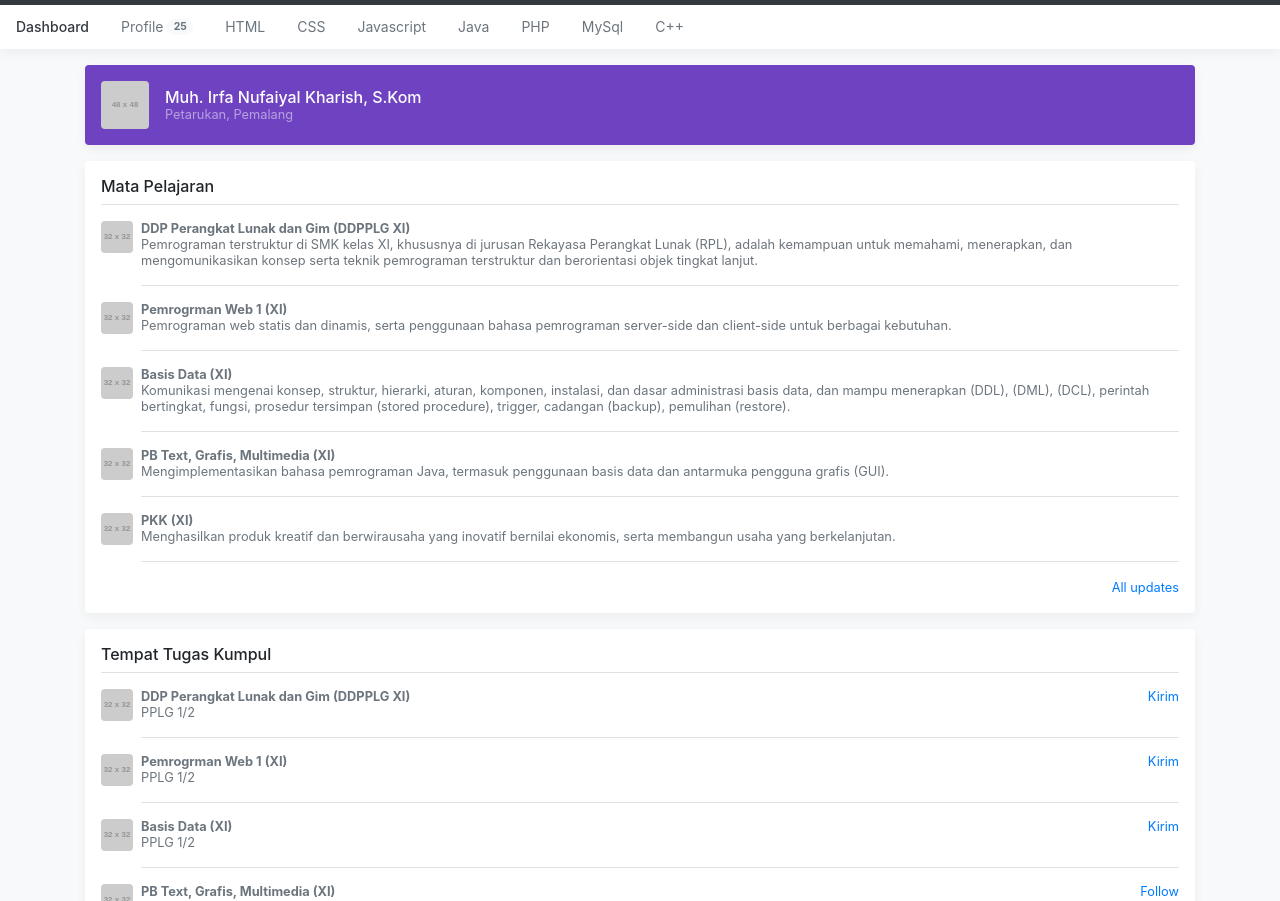
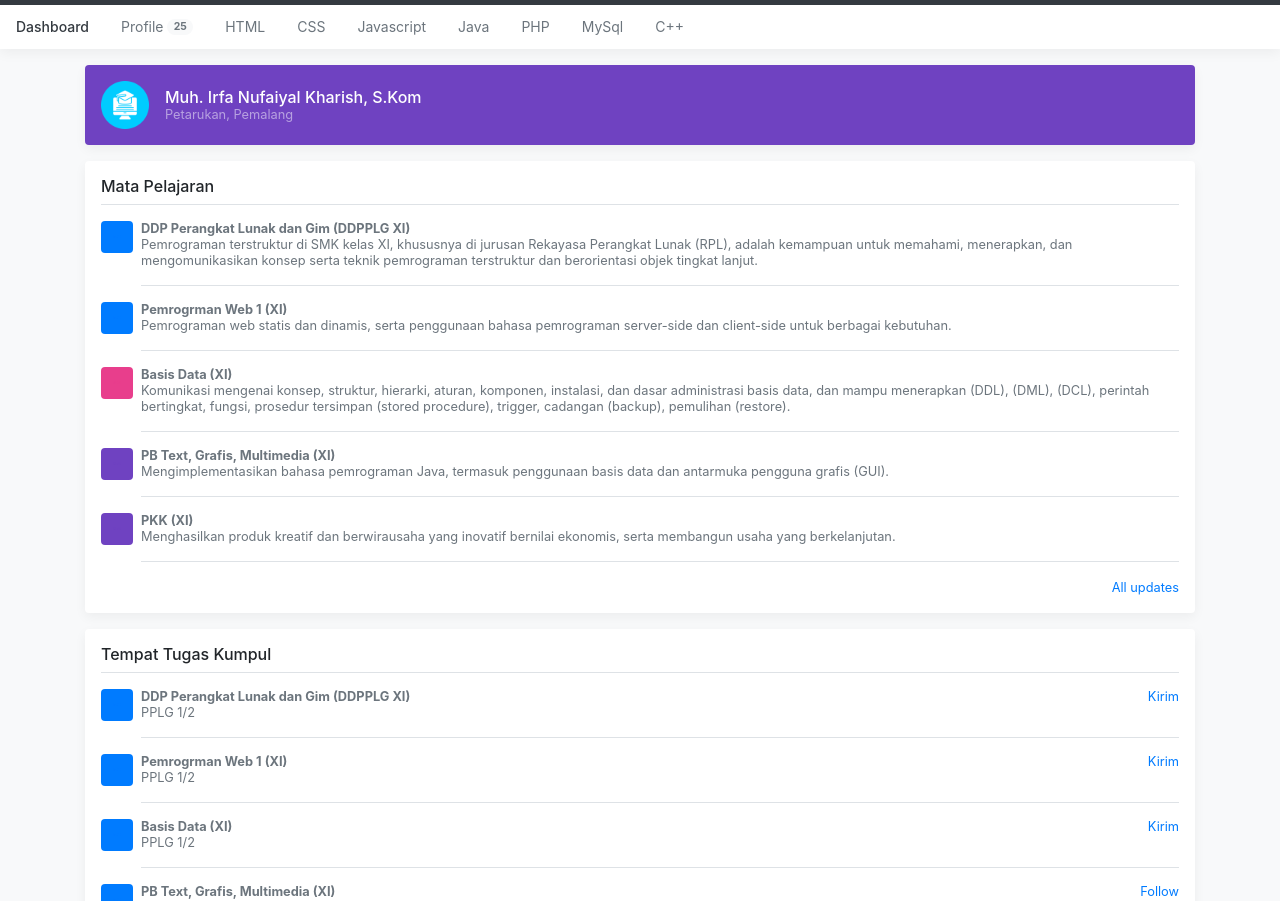
Before and after one commit to codemetik/codemetik.github.io, a plain HTML site: page index.html in a window 1280 px wide. Shown: the part 51-952 px from the top of the page. Drawn offline with nearby package versions, Linux system fonts and the light colour scheme; placeholder pictures from the web are drawn by us.

Commit message:
Update index.html

```diff
--- a/index.html
+++ b/index.html
@@ -3,34 +3,23 @@
   <head>
     <meta charset="utf-8">
     <meta name="viewport" content="width=device-width, initial-scale=1, shrink-to-fit=no">
-    <meta name="description" content="Situs Elearning Dinamis">
-    <meta name="author" content="Muh. Irfa Nufaiyal Kharish, S.Kom">
+    <meta name="description" content="">
+    <meta name="author" content="">
+    <link rel="icon" href="assets/img/icon-e.png">
+
     <title>Elearning Sites</title>
 
     <!-- Bootstrap core CSS -->
-    <link href="https://cdn.jsdelivr.net/npm/bootstrap@4.6.0/dist/css/bootstrap.min.css" rel="stylesheet">
+    <link href="dist/css/bootstrap.min.css" rel="stylesheet">
+
     <!-- Custom styles for this template -->
     <link href="offcanvas.css" rel="stylesheet">
-    <style>
-      .bg-purple {
-        background-color: #6f42c1 !important;
-      }
-      .box-shadow {
-        box-shadow: 0 .25rem .75rem rgba(0, 0, 0, .05);
-      }
-      .rounded {
-        border-radius: .25rem!important;
-      }
-      .lh-100 {
-        line-height: 1;
-      }
-    </style>
   </head>
 
   <body class="bg-light">
 
     <nav class="navbar navbar-expand-md fixed-top navbar-dark bg-dark">
-      <a class="navbar-brand" href="#">Elearning Sites</a>
+      <a class="navbar-brand" href="">Elearning Sites</a>
       <button class="navbar-toggler p-0 border-0" type="button" data-toggle="offcanvas">
         <span class="navbar-toggler-icon"></span>
       </button>
@@ -38,7 +27,7 @@
       <div class="navbar-collapse offcanvas-collapse" id="navbarsExampleDefault">
         <ul class="navbar-nav mr-auto">
           <li class="nav-item active">
-            <a class="nav-link" href="#">Dashboard <span class="sr-only">(current)</span></a>
+            <a class="nav-link" href="">Dashboard <span class="sr-only">(current)</span></a>
           </li>
           <li class="nav-item">
             <a class="nav-link" href="kelas-x.html">Kelas X PPLG</a>
@@ -50,7 +39,7 @@
             <a class="nav-link" href="kelas-xii.html">Kelas XII PPLG</a>
           </li>
           <li class="nav-item dropdown">
-            <a class="nav-link dropdown-toggle" href="#" id="dropdown01" data-toggle="dropdown" aria-haspopup="true" aria-expanded="false">News Paper</a>
+            <a class="nav-link dropdown-toggle" href="" id="dropdown01" data-toggle="dropdown" aria-haspopup="true" aria-expanded="false">News Paper</a>
             <div class="dropdown-menu" aria-labelledby="dropdown01">
               <a class="dropdown-item" href="#">Nasional</a>
               <a class="dropdown-item" href="#">Internasional</a>
@@ -83,7 +72,7 @@
 
     <main role="main" class="container">
       <div class="d-flex align-items-center p-3 my-3 text-white-50 bg-purple rounded box-shadow">
-        <img class="mr-3 rounded" src="https://placehold.co/48x48/6f42c1/fff?text=I" alt="" width="48" height="48">
+        <img class="mr-3" src="assets/img/icon-e.png" alt="" width="48" height="48">
         <div class="lh-100">
           <h6 class="mb-0 text-white lh-100">Muh. Irfa Nufaiyal Kharish, S.Kom</h6>
           <small>Petarukan, Pemalang</small>
@@ -92,8 +81,41 @@
 
       <div class="my-3 p-3 bg-white rounded box-shadow">
         <h6 class="border-bottom border-gray pb-2 mb-0">Mata Pelajaran</h6>
-        <!-- The content for subjects will be dynamically inserted here by JavaScript -->
-        <div id="subject-list"></div>
+        <div class="media text-muted pt-3">
+          <a href="ddpplg.html"><img data-src="holder.js/32x32?theme=thumb&bg=007bff&fg=007bff&size=1" alt="" class="mr-2 rounded"></a>
+          <p class="media-body pb-3 mb-0 small lh-125 border-bottom border-gray">
+            <strong class="d-block text-gray-dark">DDP Perangkat Lunak dan Gim (DDPPLG XI)</strong>
+            Pemrograman terstruktur di SMK kelas XI, khususnya di jurusan Rekayasa Perangkat Lunak (RPL), adalah kemampuan untuk memahami, menerapkan, dan mengomunikasikan konsep serta teknik pemrograman terstruktur dan berorientasi objek tingkat lanjut.
+          </p>
+        </div>
+        <div class="media text-muted pt-3">
+          <a href="web1.html"><img data-src="holder.js/32x32?theme=thumb&bg=007bff&fg=007bff&size=1" alt="" class="mr-2 rounded"></a>
+          <p class="media-body pb-3 mb-0 small lh-125 border-bottom border-gray">
+            <strong class="d-block text-gray-dark">Pemrogrman Web 1 (XI)</strong>
+            Pemrograman web statis dan dinamis, serta penggunaan bahasa pemrograman server-side dan client-side untuk berbagai kebutuhan.
+          </p>
+        </div>
+        <div class="media text-muted pt-3">
+          <a href="bd1.html"><img data-src="holder.js/32x32?theme=thumb&bg=e83e8c&fg=e83e8c&size=1" alt="" class="mr-2 rounded"></a>
+          <p class="media-body pb-3 mb-0 small lh-125 border-bottom border-gray">
+            <strong class="d-block text-gray-dark">Basis Data (XI)</strong>
+            Komunikasi mengenai konsep, struktur, hierarki, aturan, komponen, instalasi, dan dasar administrasi basis data, dan mampu menerapkan (DDL), (DML), (DCL), perintah bertingkat, fungsi, prosedur tersimpan (stored procedure), trigger, cadangan (backup), pemulihan (restore).
+          </p>
+        </div>
+        <div class="media text-muted pt-3">
+          <a href="pbtgm1.html"><img data-src="holder.js/32x32?theme=thumb&bg=6f42c1&fg=6f42c1&size=1" alt="" class="mr-2 rounded"></a>
+          <p class="media-body pb-3 mb-0 small lh-125 border-bottom border-gray">
+            <strong class="d-block text-gray-dark">PB Text, Grafis, Multimedia (XI)</strong>
+            Mengimplementasikan bahasa pemrograman Java, termasuk penggunaan basis data dan antarmuka pengguna grafis (GUI).
+          </p>
+        </div>
+        <div class="media text-muted pt-3">
+          <a href="pkk1.html"><img data-src="holder.js/32x32?theme=thumb&bg=6f42c1&fg=6f42c1&size=1" alt="" class="mr-2 rounded"></a>
+          <p class="media-body pb-3 mb-0 small lh-125 border-bottom border-gray">
+            <strong class="d-block text-gray-dark">PKK (XI)</strong>
+            Menghasilkan produk kreatif dan berwirausaha yang inovatif bernilai ekonomis, serta membangun usaha yang berkelanjutan.
+          </p>
+        </div>
         <small class="d-block text-right mt-3">
           <a href="#">All updates</a>
         </small>
@@ -101,142 +123,70 @@
 
       <div class="my-3 p-3 bg-white rounded box-shadow">
         <h6 class="border-bottom border-gray pb-2 mb-0">Tempat Tugas Kumpul</h6>
-        <!-- The content for task collection points will be dynamically inserted here by JavaScript -->
-        <div id="task-list"></div>
+        <div class="media text-muted pt-3">
+          <img data-src="holder.js/32x32?theme=thumb&bg=007bff&fg=007bff&size=1" alt="" class="mr-2 rounded">
+          <div class="media-body pb-3 mb-0 small lh-125 border-bottom border-gray">
+            <div class="d-flex justify-content-between align-items-center w-100">
+              <strong class="text-gray-dark">DDP Perangkat Lunak dan Gim (DDPPLG XI)</strong>
+              <a href="folder-ddpk.html">Kirim</a>
+            </div>
+            <span class="d-block">PPLG 1/2</span>
+          </div>
+        </div>
+        <div class="media text-muted pt-3">
+          <img data-src="holder.js/32x32?theme=thumb&bg=007bff&fg=007bff&size=1" alt="" class="mr-2 rounded">
+          <div class="media-body pb-3 mb-0 small lh-125 border-bottom border-gray">
+            <div class="d-flex justify-content-between align-items-center w-100">
+              <strong class="text-gray-dark">Pemrogrman Web 1 (XI)</strong>
+              <a href="folder-pw1.html">Kirim</a>
+            </div>
+            <span class="d-block">PPLG 1/2</span>
+          </div>
+        </div>
+        <div class="media text-muted pt-3">
+          <img data-src="holder.js/32x32?theme=thumb&bg=007bff&fg=007bff&size=1" alt="" class="mr-2 rounded">
+          <div class="media-body pb-3 mb-0 small lh-125 border-bottom border-gray">
+            <div class="d-flex justify-content-between align-items-center w-100">
+              <strong class="text-gray-dark">Basis Data (XI)</strong>
+              <a href="folder-bd1.html">Kirim</a>
+            </div>
+            <span class="d-block">PPLG 1/2</span>
+          </div>
+        </div>
+        <div class="media text-muted pt-3">
+          <img data-src="holder.js/32x32?theme=thumb&bg=007bff&fg=007bff&size=1" alt="" class="mr-2 rounded">
+          <div class="media-body pb-3 mb-0 small lh-125 border-bottom border-gray">
+            <div class="d-flex justify-content-between align-items-center w-100">
+              <strong class="text-gray-dark">PB Text, Grafis, Multimedia (XI)</strong>
+              <a href="folder-pbtgm.html">Follow</a>
+            </div>
+            <span class="d-block">PPLG 1/2</span>
+          </div>
+        </div>
+        <div class="media text-muted pt-3">
+          <img data-src="holder.js/32x32?theme=thumb&bg=007bff&fg=007bff&size=1" alt="" class="mr-2 rounded">
+          <div class="media-body pb-3 mb-0 small lh-125 border-bottom border-gray">
+            <div class="d-flex justify-content-between align-items-center w-100">
+              <strong class="text-gray-dark">PKK (XI)</strong>
+              <a href="folder-pkk1.html">Follow</a>
+            </div>
+            <span class="d-block">PPLG 1/2</span>
+          </div>
+        </div>
         <small class="d-block text-right mt-3">
           <a href="#">All suggestions</a>
         </small>
       </div>
     </main>
 
-    <!-- Bootstrap core JavaScript -->
-    <script src="https://code.jquery.com/jquery-3.2.1.slim.min.js" xintegrity="sha384-KJ3o2DKtIkvYIK3UENzmM7KCkRr/rE9/Qpg6aAZGJwFDMVNA/GpGFF93hXpG5KkN" crossorigin="anonymous"></script>
-    <script src="https://cdn.jsdelivr.net/npm/popper.js@1.16.1/dist/umd/popper.min.js"></script>
-    <script src="https://cdn.jsdelivr.net/npm/bootstrap@4.6.0/dist/js/bootstrap.min.js"></script>
+    <!-- Bootstrap core JavaScript
+    ================================================== -->
+    <!-- Placed at the end of the document so the pages load faster -->
+    <script src="https://code.jquery.com/jquery-3.2.1.slim.min.js" integrity="sha384-KJ3o2DKtIkvYIK3UENzmM7KCkRr/rE9/Qpg6aAZGJwFDMVNA/GpGFF93hXpG5KkN" crossorigin="anonymous"></script>
+    <script>window.jQuery || document.write('<script src="assets/js/vendor/jquery-slim.min.js"><\/script>')</script>
+    <script src="assets/js/vendor/popper.min.js"></script>
+    <script src="dist/js/bootstrap.min.js"></script>
+    <script src="assets/js/vendor/holder.min.js"></script>
     <script src="offcanvas.js"></script>
-
-    <script>
-      // Wait for the DOM to be fully loaded before running the script
-      document.addEventListener('DOMContentLoaded', () => {
-
-        // --- DATA FOR DYNAMIC CONTENT ---
-        // Array of objects for the Mata Pelajaran (Subjects) section
-        const subjects = [
-          {
-            title: "DDP Perangkat Lunak dan Gim (DDPPLG XI)",
-            description: "Pemrograman terstruktur di SMK kelas XI, khususnya di jurusan Rekayasa Perangkat Lunak (RPL), adalah kemampuan untuk memahami, menerapkan, dan mengomunikasikan konsep serta teknik pemrograman terstruktur dan berorientasi objek tingkat lanjut.",
-            link: "ddpplg.html",
-            iconBgColor: "007bff"
-          },
-          {
-            title: "Pemrogrman Web 1 (XI)",
-            description: "Pemrograman web statis dan dinamis, serta penggunaan bahasa pemrograman server-side dan client-side untuk berbagai kebutuhan.",
-            link: "web1.html",
-            iconBgColor: "007bff"
-          },
-          {
-            title: "Basis Data (XI)",
-            description: "Komunikasi mengenai konsep, struktur, hierarki, aturan, komponen, instalasi, dan dasar administrasi basis data, dan mampu menerapkan (DDL), (DML), (DCL), perintah bertingkat, fungsi, prosedur tersimpan (stored procedure), trigger, cadangan (backup), pemulihan (restore).",
-            link: "bd1.html",
-            iconBgColor: "e83e8c"
-          },
-          {
-            title: "PB Text, Grafis, Multimedia (XI)",
-            description: "Mengimplementasikan bahasa pemrograman Java, termasuk penggunaan basis data dan antarmuka pengguna grafis (GUI).",
-            link: "pbtgm1.html",
-            iconBgColor: "6f42c1"
-          },
-          {
-            title: "PKK (XI)",
-            description: "Menghasilkan produk kreatif dan berwirausaha yang inovatif bernilai ekonomis, serta membangun usaha yang berkelanjutan.",
-            link: "pkk1.html",
-            iconBgColor: "6f42c1"
-          }
-        ];
-
-        // Array of objects for the Tempat Tugas Kumpul (Task Collection Points) section
-        const tasks = [
-          {
-            title: "DDP Perangkat Lunak dan Gim (DDPPLG XI)",
-            class: "PPLG 1/2",
-            action: "Kirim",
-            link: "folder-ddpk.html"
-          },
-          {
-            title: "Pemrogrman Web 1 (XI)",
-            class: "PPLG 1/2",
-            action: "Kirim",
-            link: "folder-pw1.html"
-          },
-          {
-            title: "Basis Data (XI)",
-            class: "PPLG 1/2",
-            action: "Kirim",
-            link: "folder-bd1.html"
-          },
-          {
-            title: "PB Text, Grafis, Multimedia (XI)",
-            class: "PPLG 1/2",
-            action: "Follow",
-            link: "folder-pbtgm.html"
-          },
-          {
-            title: "PKK (XI)",
-            class: "PPLG 1/2",
-            action: "Follow",
-            link: "folder-pkk1.html"
-          }
-        ];
-
-        // --- FUNCTIONS TO GENERATE HTML ---
-
-        // Function to create the HTML for a single subject item
-        function createSubjectItem(subject) {
-          return `
-            <div class="media text-muted pt-3">
-              <a href="${subject.link}">
-                <img src="https://placehold.co/32x32/${subject.iconBgColor}/fff?text=S" alt="" class="mr-2 rounded">
-              </a>
-              <p class="media-body pb-3 mb-0 small lh-125 border-bottom border-gray">
-                <strong class="d-block text-gray-dark">${subject.title}</strong>
-                ${subject.description}
-              </p>
-            </div>
-          `;
-        }
-
-        // Function to create the HTML for a single task item
-        function createTaskItem(task) {
-          return `
-            <div class="media text-muted pt-3">
-              <img src="https://placehold.co/32x32/007bff/fff?text=T" alt="" class="mr-2 rounded">
-              <div class="media-body pb-3 mb-0 small lh-125 border-bottom border-gray">
-                <div class="d-flex justify-content-between align-items-center w-100">
-                  <strong class="text-gray-dark">${task.title}</strong>
-                  <a href="${task.link}">${task.action}</a>
-                </div>
-                <span class="d-block">${task.class}</span>
-              </div>
-            </div>
-          `;
-        }
-
-        // --- RENDERING THE CONTENT ---
-
-        // Get the parent containers for the dynamic content
-        const subjectListContainer = document.getElementById('subject-list');
-        const taskListContainer = document.getElementById('task-list');
-
-        // Render the subjects
-        if (subjectListContainer) {
-          subjectListContainer.innerHTML = subjects.map(createSubjectItem).join('');
-        }
-
-        // Render the tasks
-        if (taskListContainer) {
-          taskListContainer.innerHTML = tasks.map(createTaskItem).join('');
-        }
-      });
-    </script>
   </body>
 </html>
```
